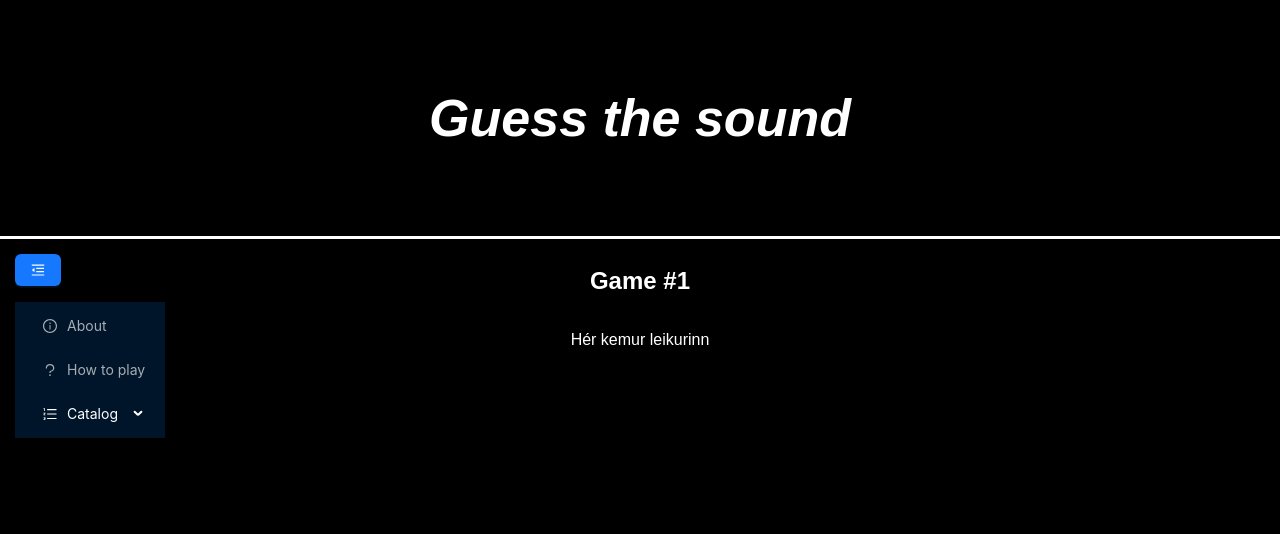
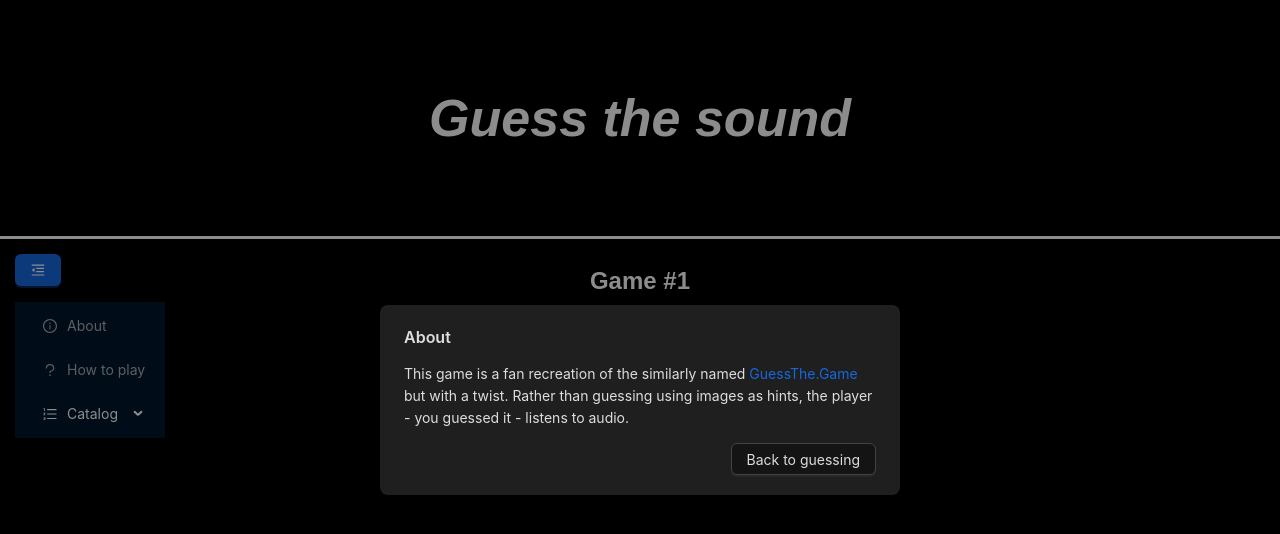
Before and after one commit to SmariF89/guess-sound, a Next.js app: page / in a window 1280 px wide. Both pictures are taken after a click on the item "About". Shown: the top 534 px of the page. Built offline with nearby package versions, Linux system fonts and the light colour scheme.

Commit message:
Basic about modal added.

```diff
--- /dev/null
+++ b/src/app/components/AboutModal.tsx
@@ -0,0 +1,30 @@
+import React from 'react';
+import { Button, Modal } from 'antd';
+
+type InfoModalProps = {
+	open: boolean;
+	hideFn: ((e: React.MouseEvent<HTMLButtonElement, MouseEvent>) => void) | undefined;
+};
+
+export default function AboutModal(props: InfoModalProps) {
+	return (
+		<Modal
+			title='About'
+			open={props.open}
+			onOk={props.hideFn}
+			onCancel={props.hideFn}
+			centered
+			footer={<Button onClick={props.hideFn}>Back to guessing</Button>}
+			closeIcon={false}
+			className='info-modal'
+		>
+			<div>
+				<p>
+					This game is a fan recreation of the similarly named{' '}
+					<a href='https://guessthe.game/'>GuessThe.Game</a> but with a twist. Rather than guessing using
+					images as hints, the player - you guessed it - listens to audio.
+				</p>
+			</div>
+		</Modal>
+	);
+}
--- a/src/app/components/GameList.tsx
+++ b/src/app/components/GameList.tsx
@@ -4,7 +4,7 @@ import React, { useState } from 'react';
 import { styled } from 'styled-components';
 import useGameContext from '../context/GameContext';
 import { Game } from '../types';
-import { Button, Menu, MenuProps } from 'antd';
+import { Button, Menu, MenuProps, Modal } from 'antd';
 import {
 	InfoCircleOutlined,
 	MenuFoldOutlined,
@@ -14,6 +14,7 @@ import {
 	RightOutlined,
 } from '@ant-design/icons';
 import { MenuInfo } from 'rc-menu/lib/interface';
+import AboutModal from './AboutModal';
 
 const GameListContainer = styled.div`
 	position: absolute;
@@ -54,17 +55,16 @@ const menuItems: MenuItem[] = [
 
 export default function GameList() {
 	const [menuCollapsed, setMenuCollapsed] = useState(false);
+	const [aboutModalToggled, setAboutModalToggled] = useState(false);
 	const [gameState, setGameState] = useGameContext();
 
 	const onMenuClick = (e: MenuInfo) => {
-		console.log(e);
-
 		switch (e.key) {
 			case 'how-to-play':
-				// TODO: Toggle how-to-play modal
+				// setAboutModalToggled(!modalToggled);
 				break;
 			case 'about':
-				// TODO: Toggle about modal
+				setAboutModalToggled(true);
 				break;
 			default:
 				const key: number | typeof NaN = Number(e.key);
@@ -76,6 +76,12 @@ export default function GameList() {
 
 	return (
 		<GameListContainer>
+			<AboutModal
+				open={aboutModalToggled}
+				hideFn={() => {
+					setAboutModalToggled(false);
+				}}
+			/>
 			<Button
 				type='primary'
 				onClick={() => {
--- a/src/app/page.tsx
+++ b/src/app/page.tsx
@@ -3,13 +3,20 @@
 import React from 'react';
 import Game from './components/Game';
 import { GameContextProvider } from './context/GameContext';
+import { ConfigProvider, theme } from 'antd';
 
 export default function Home() {
 	return (
 		<div>
-			<GameContextProvider>
-				<Game />
-			</GameContextProvider>
+			<ConfigProvider
+				theme={{
+					algorithm: theme.darkAlgorithm,
+				}}
+			>
+				<GameContextProvider>
+					<Game />
+				</GameContextProvider>
+			</ConfigProvider>
 		</div>
 	);
 }
```
